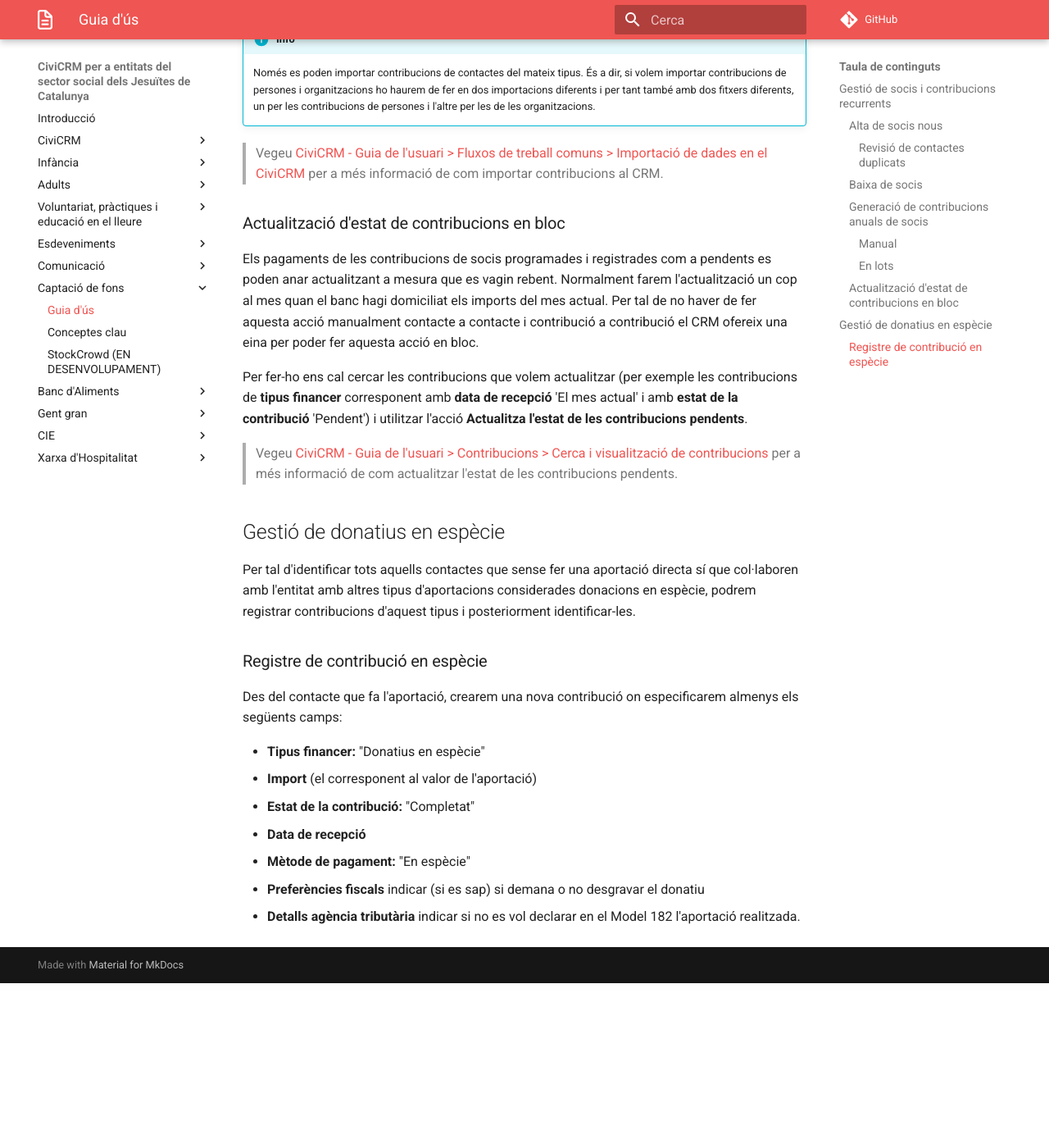
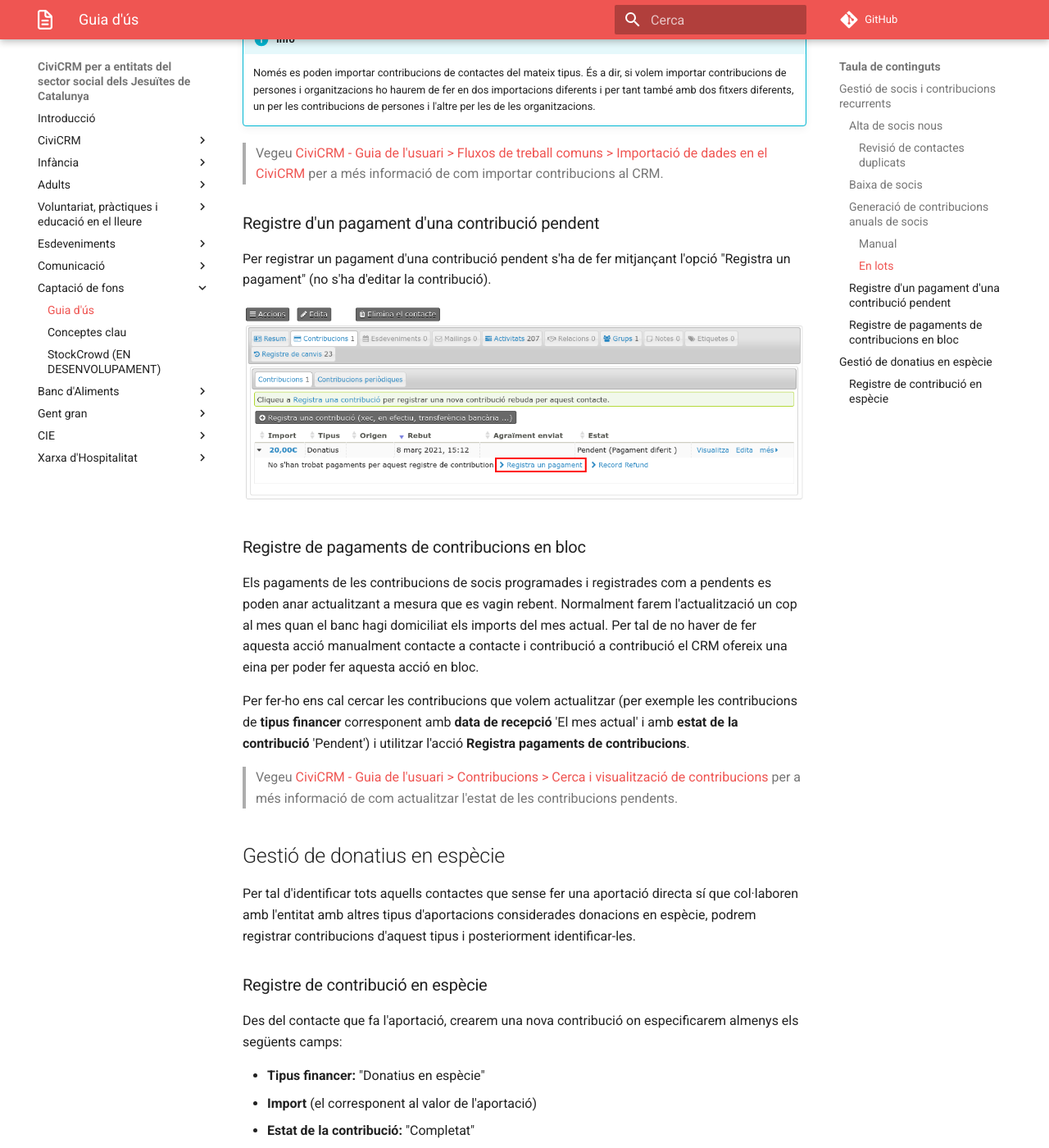
Before and after one commit to xavi-xaloc/civicrm-for-socialsj-doc, an MkDocs documentation site: the page built from docs/captacio-de-fons/guia-us.md, in a window 1280 px wide and 1400 px high, scrolled down 2207 px. Shown: the whole window at 82% size. Built offline with MkDocs 1.6.1 and Material for MkDocs 9.7.7, drawn with Linux system fonts in a browser that asks for light colours; comment, search, counter and statistics services are not loaded; old or Windows-style settings are respelled for this version of MkDocs; before the commit the page ends 3406 px from its top, so only the background shows below that.

Commit message:
Actualitza documentació de registre de pagaments pendents

```diff
--- a/docs/captacio-de-fons/guia-us.md
+++ b/docs/captacio-de-fons/guia-us.md
@@ -96,8 +96,15 @@ amb la importació de les contribucions.
 > Vegeu [CiviCRM - Guia de l'usuari > Fluxos de treball comuns > Importació de dades
 en el CiviCRM](https://docs.civicrm.org/user/ca/latest/common-workflows/importing-data-into-civicrm/) per a més informació de com importar contribucions al CRM.
 
+### Registre d'un pagament d'una contribució pendent
 
-### Actualització d'estat de contribucions en bloc
+Per registrar un pagament d'una contribució pendent s'ha de fer mitjançant l'opció "Registra un pagament" (no s'ha
+d'editar la contribució).
+
+![Registre de pagament pendent](/captacio-de-fons/images/registre-pagament.png)
+
+
+### Registre de pagaments de contribucions en bloc
 
 Els pagaments de les contribucions de socis programades i registrades com a pendents
 es poden anar actualitzant a mesura que es vagin rebent. Normalment farem
@@ -108,7 +115,7 @@ bloc.
 
 Per fer-ho ens cal cercar les contribucions que volem actualitzar (per exemple les
 contribucions de **tipus financer** corresponent amb **data de recepció** 'El mes actual' i amb **estat de la contribució** 'Pendent') i utilitzar
-l'acció **Actualitza l'estat de les contribucions pendents**.
+l'acció **Registra pagaments de contribucions**.
 
 > Vegeu [CiviCRM - Guia de l'usuari > Contribucions > Cerca i visualització de contribucions](https://docs.civicrm.org/user/ca/latest/contributions/finding-and-viewing-contributions/) per a més informació de com actualitzar l'estat de les contribucions pendents.
 
```
Also changed, not shown: docs/captacio-de-fons/images/registre-pagament.png (added).
